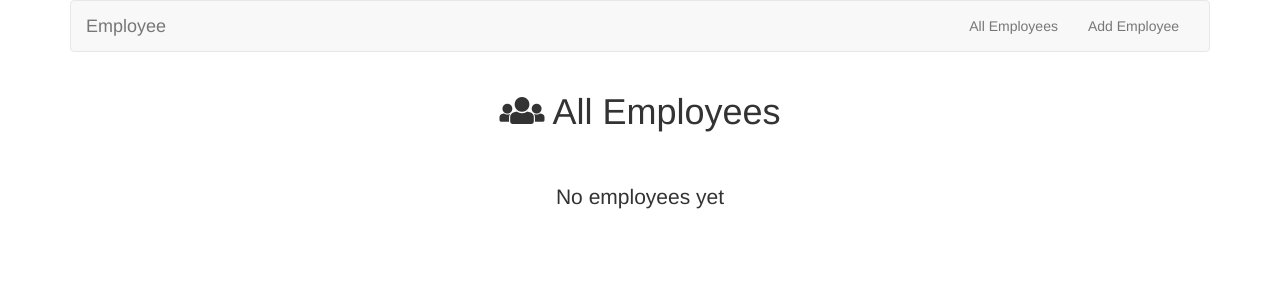
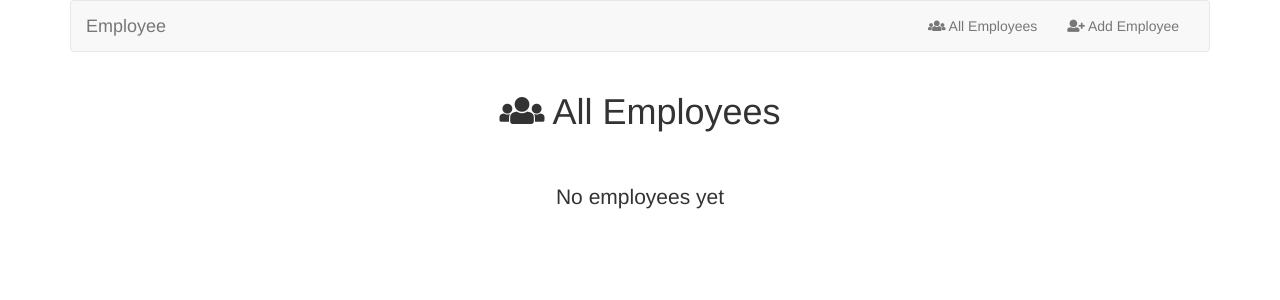
Before and after one commit to osama-mohamed/employee_system, a Django app: page / in a window 1280 px wide. Shown: the top 300 px of the page. Run offline with Django 3.2, Linux system fonts and the light colour scheme; data that the repository does not hold is empty; some libraries are stand-ins or nearby versions.

Commit message:
add fontawesome icons to nav bar

```diff
--- a/templates/includes/nav_bar.html
+++ b/templates/includes/nav_bar.html
@@ -23,8 +23,8 @@
 {#        <button type="submit" class="btn btn-default">Search</button>#}
       </form>
       <ul class="nav navbar-nav navbar-right">
-          <li><a href="{% url 'employees:all' %}">All Employees</a></li>
-          <li><a href="{% url 'employees:add' %}">Add Employee</a></li>
+          <li><a href="{% url 'employees:all' %}"><i class="fa fa-users"></i> All Employees</a></li>
+          <li><a href="{% url 'employees:add' %}"><i class="fa fa-user-plus"></i> Add Employee</a></li>
         <li class="dropdown">
           <ul class="dropdown-menu">
           </ul>
```
